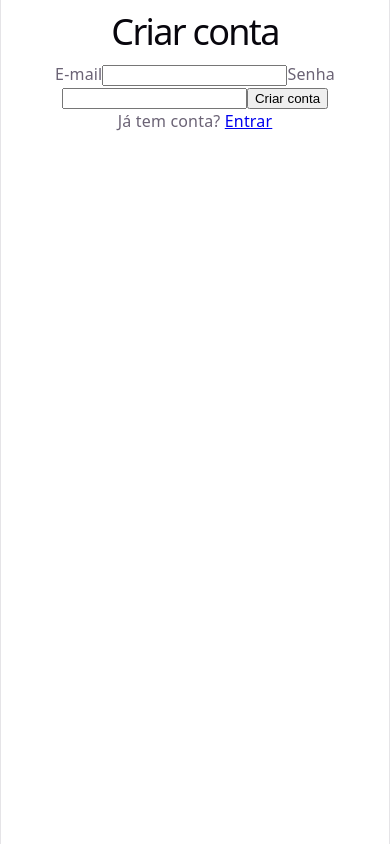
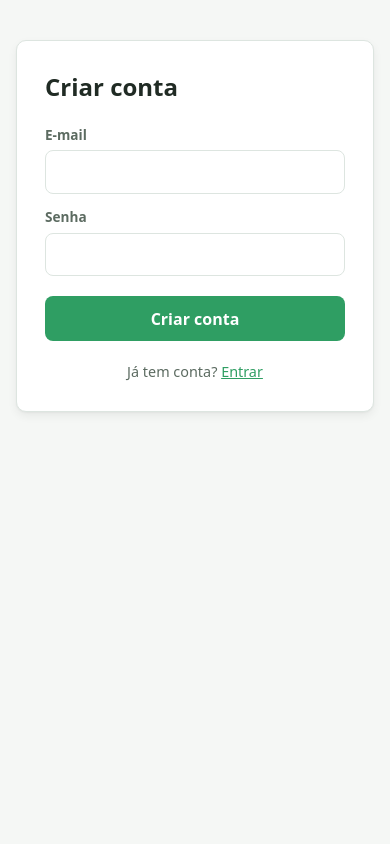
Before and after one commit to michel-martins-sofis/dieta-app, a React (Vite) app in the folder app/: page /signup in a window 390 px wide. Built offline with nearby package versions, Linux system fonts and the light colour scheme; no server answers.

Commit message:
style: add a basic responsive visual design across all screens

```diff
--- a/app/src/components/ProtectedRoute.tsx
+++ b/app/src/components/ProtectedRoute.tsx
@@ -6,7 +6,7 @@ export function ProtectedRoute({ children }: { children: ReactNode }) {
   const { user, loading } = useAuth()
 
   if (loading) {
-    return <p>Carregando...</p>
+    return <p className="loading">Carregando...</p>
   }
 
   if (!user) {
--- a/app/src/components/PublicOnlyRoute.tsx
+++ b/app/src/components/PublicOnlyRoute.tsx
@@ -6,7 +6,7 @@ export function PublicOnlyRoute({ children }: { children: ReactNode }) {
   const { user, loading } = useAuth()
 
   if (loading) {
-    return <p>Carregando...</p>
+    return <p className="loading">Carregando...</p>
   }
 
   if (user) {
--- a/app/src/components/RequireProfile.tsx
+++ b/app/src/components/RequireProfile.tsx
@@ -6,11 +6,15 @@ export function RequireProfile({ children }: { children: ReactNode }) {
   const { profile, loading, error } = useProfile()
 
   if (loading) {
-    return <p>Carregando...</p>
+    return <p className="loading">Carregando...</p>
   }
 
   if (error) {
-    return <p role="alert">Não foi possível carregar seu perfil. Tente recarregar a página.</p>
+    return (
+      <p role="alert" className="loading alert">
+        Não foi possível carregar seu perfil. Tente recarregar a página.
+      </p>
+    )
   }
 
   if (!profile) {
--- a/app/src/index.css
+++ b/app/src/index.css
@@ -1,64 +1,49 @@
 :root {
-  --text: #6b6375;
-  --text-h: #08060d;
-  --bg: #fff;
-  --border: #e5e4e7;
-  --code-bg: #f4f3ec;
-  --accent: #aa3bff;
-  --accent-bg: rgba(170, 59, 255, 0.1);
-  --accent-border: rgba(170, 59, 255, 0.5);
-  --social-bg: rgba(244, 243, 236, 0.5);
+  --color-bg: #f5f7f5;
+  --color-surface: #ffffff;
+  --color-text: #202b24;
+  --color-text-muted: #5c6b61;
+  --color-border: #dde5e0;
+  --color-primary: #2f9e63;
+  --color-primary-hover: #26824f;
+  --color-primary-contrast: #ffffff;
+  --color-danger: #b3261e;
+  --color-danger-bg: #fdecea;
+  --color-info: #1c5d8a;
+  --color-info-bg: #e8f1f8;
+  --radius: 10px;
   --shadow:
-    rgba(0, 0, 0, 0.1) 0 10px 15px -3px, rgba(0, 0, 0, 0.05) 0 4px 6px -2px;
+    0 1px 2px rgba(0, 0, 0, 0.04), 0 4px 10px rgba(0, 0, 0, 0.06);
+  --font: system-ui, 'Segoe UI', Roboto, sans-serif;
 
-  --sans: system-ui, 'Segoe UI', Roboto, sans-serif;
-  --heading: system-ui, 'Segoe UI', Roboto, sans-serif;
-  --mono: ui-monospace, Consolas, monospace;
-
-  font: 18px/145% var(--sans);
-  letter-spacing: 0.18px;
+  font: 16px/1.5 var(--font);
+  color: var(--color-text);
+  background: var(--color-bg);
   color-scheme: light dark;
-  color: var(--text);
-  background: var(--bg);
-  font-synthesis: none;
-  text-rendering: optimizeLegibility;
   -webkit-font-smoothing: antialiased;
   -moz-osx-font-smoothing: grayscale;
-
-  @media (max-width: 1024px) {
-    font-size: 16px;
-  }
 }
 
 @media (prefers-color-scheme: dark) {
   :root {
-    --text: #9ca3af;
-    --text-h: #f3f4f6;
-    --bg: #16171d;
-    --border: #2e303a;
-    --code-bg: #1f2028;
-    --accent: #c084fc;
-    --accent-bg: rgba(192, 132, 252, 0.15);
-    --accent-border: rgba(192, 132, 252, 0.5);
-    --social-bg: rgba(47, 48, 58, 0.5);
+    --color-bg: #121613;
+    --color-surface: #1b211d;
+    --color-text: #e7ede9;
+    --color-text-muted: #9fb0a6;
+    --color-border: #2b332e;
+    --color-primary: #3fb875;
+    --color-primary-hover: #57c988;
+    --color-primary-contrast: #08130d;
+    --color-danger: #ff8a80;
+    --color-danger-bg: #3a1f1d;
+    --color-info: #8ec9ec;
+    --color-info-bg: #16283a;
     --shadow:
-      rgba(0, 0, 0, 0.4) 0 10px 15px -3px, rgba(0, 0, 0, 0.25) 0 4px 6px -2px;
-  }
-
-  #social .button-icon {
-    filter: invert(1) brightness(2);
+      0 1px 2px rgba(0, 0, 0, 0.3), 0 4px 12px rgba(0, 0, 0, 0.4);
   }
 }
 
-#root {
-  width: 1126px;
-  max-width: 100%;
-  margin: 0 auto;
-  text-align: center;
-  border-inline: 1px solid var(--border);
-  min-height: 100svh;
-  display: flex;
-  flex-direction: column;
+* {
   box-sizing: border-box;
 }
 
@@ -66,46 +51,199 @@ body {
   margin: 0;
 }
 
-h1,
-h2 {
-  font-family: var(--heading);
-  font-weight: 500;
-  color: var(--text-h);
+#root {
+  min-height: 100svh;
 }
 
 h1 {
-  font-size: 56px;
-  letter-spacing: -1.68px;
-  margin: 32px 0;
-  @media (max-width: 1024px) {
-    font-size: 36px;
-    margin: 20px 0;
-  }
+  font-size: 1.5rem;
+  margin: 0 0 1.25rem;
+  color: var(--color-text);
 }
+
 h2 {
-  font-size: 24px;
-  line-height: 118%;
-  letter-spacing: -0.24px;
-  margin: 0 0 8px;
-  @media (max-width: 1024px) {
-    font-size: 20px;
-  }
+  font-size: 1.05rem;
+  margin: 0 0 0.75rem;
+  color: var(--color-text);
 }
+
 p {
+  margin: 0 0 0.75rem;
+}
+
+a {
+  color: var(--color-primary);
+}
+
+/* Page layout */
+
+.page {
+  min-height: 100svh;
+  display: flex;
+  align-items: flex-start;
+  justify-content: center;
+  padding: 2.5rem 1rem;
+}
+
+.card {
+  width: 100%;
+  max-width: 420px;
+  background: var(--color-surface);
+  border: 1px solid var(--color-border);
+  border-radius: var(--radius);
+  box-shadow: var(--shadow);
+  padding: 1.75rem;
+}
+
+.card--wide {
+  max-width: 560px;
+}
+
+/* Forms */
+
+.card form {
+  display: flex;
+  flex-direction: column;
+}
+
+.card form label {
+  font-size: 0.85rem;
+  font-weight: 600;
+  color: var(--color-text-muted);
+  margin-top: 0.85rem;
+}
+
+.card form label:first-of-type {
+  margin-top: 0;
+}
+
+.card form input,
+.card form select {
+  font: inherit;
+  padding: 0.55rem 0.65rem;
+  margin-top: 0.3rem;
+  border: 1px solid var(--color-border);
+  border-radius: 8px;
+  background: var(--color-surface);
+  color: var(--color-text);
+}
+
+.card form input:focus,
+.card form select:focus {
+  outline: 2px solid var(--color-primary);
+  outline-offset: 1px;
+}
+
+/* Buttons */
+
+.button {
+  font: inherit;
+  font-weight: 600;
+  padding: 0.6rem 1.1rem;
+  border-radius: 8px;
+  border: 1px solid transparent;
+  cursor: pointer;
+}
+
+.button:disabled {
+  opacity: 0.6;
+  cursor: not-allowed;
+}
+
+.button-primary {
+  background: var(--color-primary);
+  color: var(--color-primary-contrast);
+  margin-top: 1.25rem;
+}
+
+.button-primary:hover:not(:disabled) {
+  background: var(--color-primary-hover);
+}
+
+.button-secondary {
+  background: transparent;
+  border-color: var(--color-border);
+  color: var(--color-text);
+  margin-top: 1rem;
+}
+
+.button-secondary:hover:not(:disabled) {
+  border-color: var(--color-primary);
+  color: var(--color-primary);
+}
+
+/* Messages */
+
+.alert {
+  background: var(--color-danger-bg);
+  color: var(--color-danger);
+  border-radius: 8px;
+  padding: 0.6rem 0.75rem;
+  font-size: 0.9rem;
+  margin-top: 1rem;
+}
+
+.notice {
+  background: var(--color-info-bg);
+  color: var(--color-info);
+  border-radius: 8px;
+  padding: 0.6rem 0.75rem;
+  font-size: 0.9rem;
+  margin-top: 1rem;
+}
+
+.footnote {
+  margin-top: 1.25rem;
+  margin-bottom: 0;
+  text-align: center;
+  font-size: 0.9rem;
+  color: var(--color-text-muted);
+}
+
+.loading {
+  display: flex;
+  align-items: center;
+  justify-content: center;
+  min-height: 100svh;
+  margin: 0;
+  color: var(--color-text-muted);
+}
+
+/* Dashboard */
+
+.top-bar {
+  display: flex;
+  align-items: baseline;
+  justify-content: space-between;
+  gap: 0.75rem;
+  margin-bottom: 0.25rem;
+}
+
+.top-bar h1 {
   margin: 0;
 }
 
-code,
-.counter {
-  font-family: var(--mono);
-  display: inline-flex;
-  border-radius: 4px;
-  color: var(--text-h);
+.goal-grid {
+  display: grid;
+  grid-template-columns: repeat(2, 1fr);
+  gap: 0.75rem;
+  margin: 1rem 0 1.5rem;
 }
 
-code {
-  font-size: 15px;
-  line-height: 135%;
-  padding: 4px 8px;
-  background: var(--code-bg);
+.goal-stat {
+  background: var(--color-bg);
+  border: 1px solid var(--color-border);
+  border-radius: 8px;
+  padding: 0.75rem;
 }
+
+.goal-stat strong {
+  display: block;
+  font-size: 1.25rem;
+  color: var(--color-text);
+}
+
+.goal-stat span {
+  font-size: 0.8rem;
+  color: var(--color-text-muted);
+}
--- a/app/src/pages/LoginPage.tsx
+++ b/app/src/pages/LoginPage.tsx
@@ -21,7 +21,8 @@ export function LoginPage() {
   }
 
   return (
-    <div>
+    <div className="page">
+      <div className="card">
         <h1>Entrar</h1>
         <form onSubmit={handleSubmit}>
           <label htmlFor="login-email">E-mail</label>
@@ -42,15 +43,20 @@ export function LoginPage() {
             required
           />
 
-        {error && <p role="alert">{error}</p>}
+          {error && (
+            <p role="alert" className="alert">
+              {error}
+            </p>
+          )}
 
-        <button type="submit" disabled={submitting}>
+          <button type="submit" className="button button-primary" disabled={submitting}>
             {submitting ? 'Entrando...' : 'Entrar'}
           </button>
         </form>
-      <p>
+        <p className="footnote">
           Não tem conta? <Link to="/signup">Criar conta</Link>
         </p>
       </div>
+    </div>
   )
 }
--- a/app/src/pages/ProfilePage.tsx
+++ b/app/src/pages/ProfilePage.tsx
@@ -92,11 +92,12 @@ export function ProfilePage() {
   }
 
   if (loading || !initialized) {
-    return <p>Carregando...</p>
+    return <p className="loading">Carregando...</p>
   }
 
   return (
-    <div>
+    <div className="page">
+      <div className="card card--wide">
         <h1>Seu perfil</h1>
         <form onSubmit={handleSubmit}>
           <label htmlFor="profile-age">Idade</label>
@@ -130,7 +131,7 @@ export function ProfilePage() {
             <option value="maintain">Manutenção/saúde geral</option>
           </select>
 
-        <button type="button" onClick={handleCalculate}>
+          <button type="button" className="button button-secondary" onClick={handleCalculate}>
             Calcular meta sugerida
           </button>
 
@@ -146,13 +147,22 @@ export function ProfilePage() {
           <label htmlFor="profile-fat">Gordura (g/dia)</label>
           <input id="profile-fat" type="number" value={fatG} onChange={(e) => setFatG(e.target.value)} required min={0} />
 
-        {error && <p role="alert">{error}</p>}
-        {notice && <p role="status">{notice}</p>}
+          {error && (
+            <p role="alert" className="alert">
+              {error}
+            </p>
+          )}
+          {notice && (
+            <p role="status" className="notice">
+              {notice}
+            </p>
+          )}
 
-        <button type="submit" disabled={submitting}>
+          <button type="submit" className="button button-primary" disabled={submitting}>
             {submitting ? 'Salvando...' : 'Salvar perfil'}
           </button>
         </form>
       </div>
+    </div>
   )
 }
--- a/app/src/pages/SignupPage.tsx
+++ b/app/src/pages/SignupPage.tsx
@@ -27,7 +27,8 @@ export function SignupPage() {
   }
 
   return (
-    <div>
+    <div className="page">
+      <div className="card">
         <h1>Criar conta</h1>
         <form onSubmit={handleSubmit}>
           <label htmlFor="signup-email">E-mail</label>
@@ -49,16 +50,25 @@ export function SignupPage() {
             minLength={6}
           />
 
-        {error && <p role="alert">{error}</p>}
-        {notice && <p role="status">{notice}</p>}
+          {error && (
+            <p role="alert" className="alert">
+              {error}
+            </p>
+          )}
+          {notice && (
+            <p role="status" className="notice">
+              {notice}
+            </p>
+          )}
 
-        <button type="submit" disabled={submitting}>
+          <button type="submit" className="button button-primary" disabled={submitting}>
             {submitting ? 'Criando conta...' : 'Criar conta'}
           </button>
         </form>
-      <p>
+        <p className="footnote">
           Já tem conta? <Link to="/login">Entrar</Link>
         </p>
       </div>
+    </div>
   )
 }
```
Also changed, not shown: app/src/pages/DashboardPage.tsx (+27 -7 lines). Lines whose indentation alone changed are shown as unchanged.
